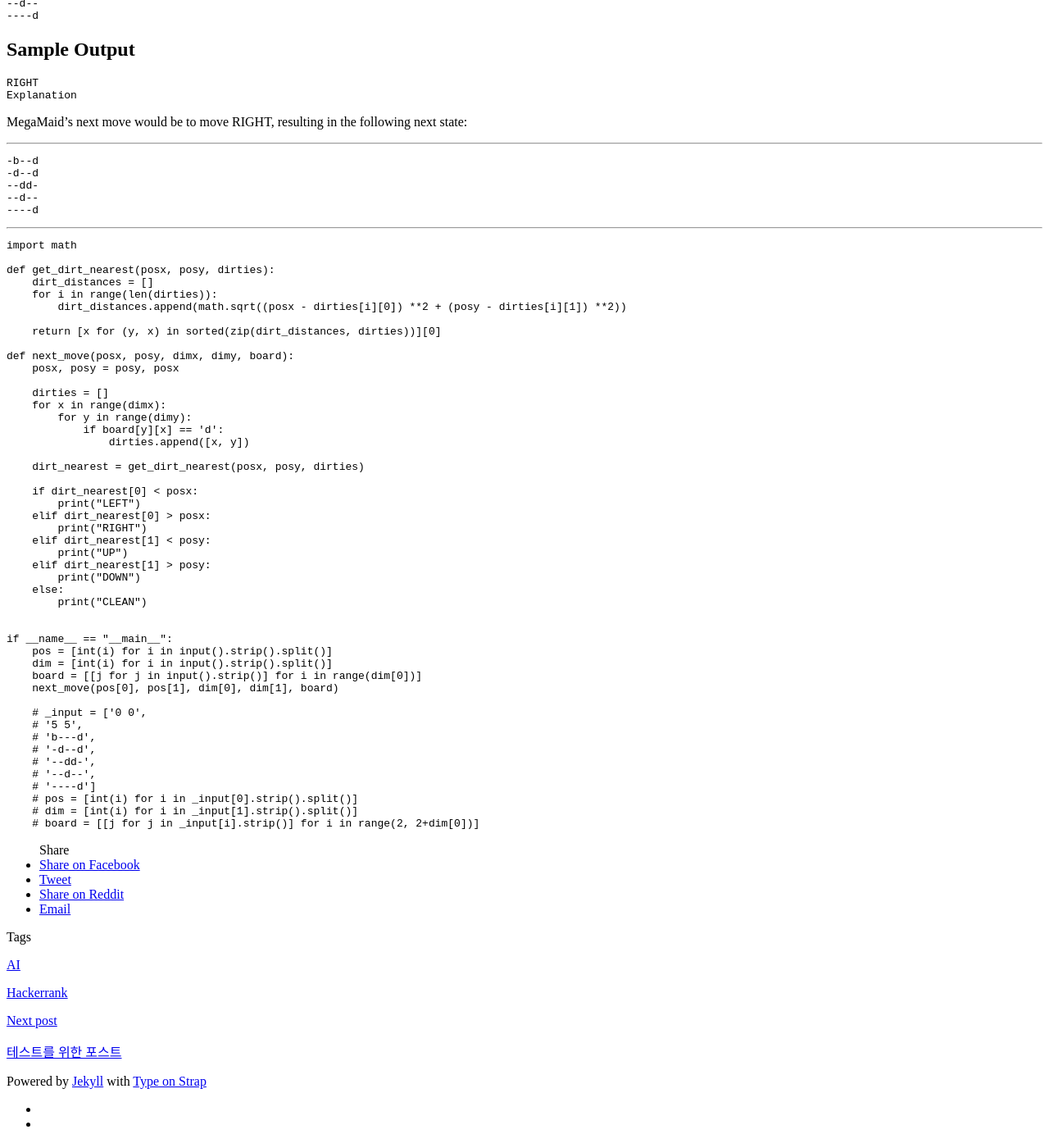
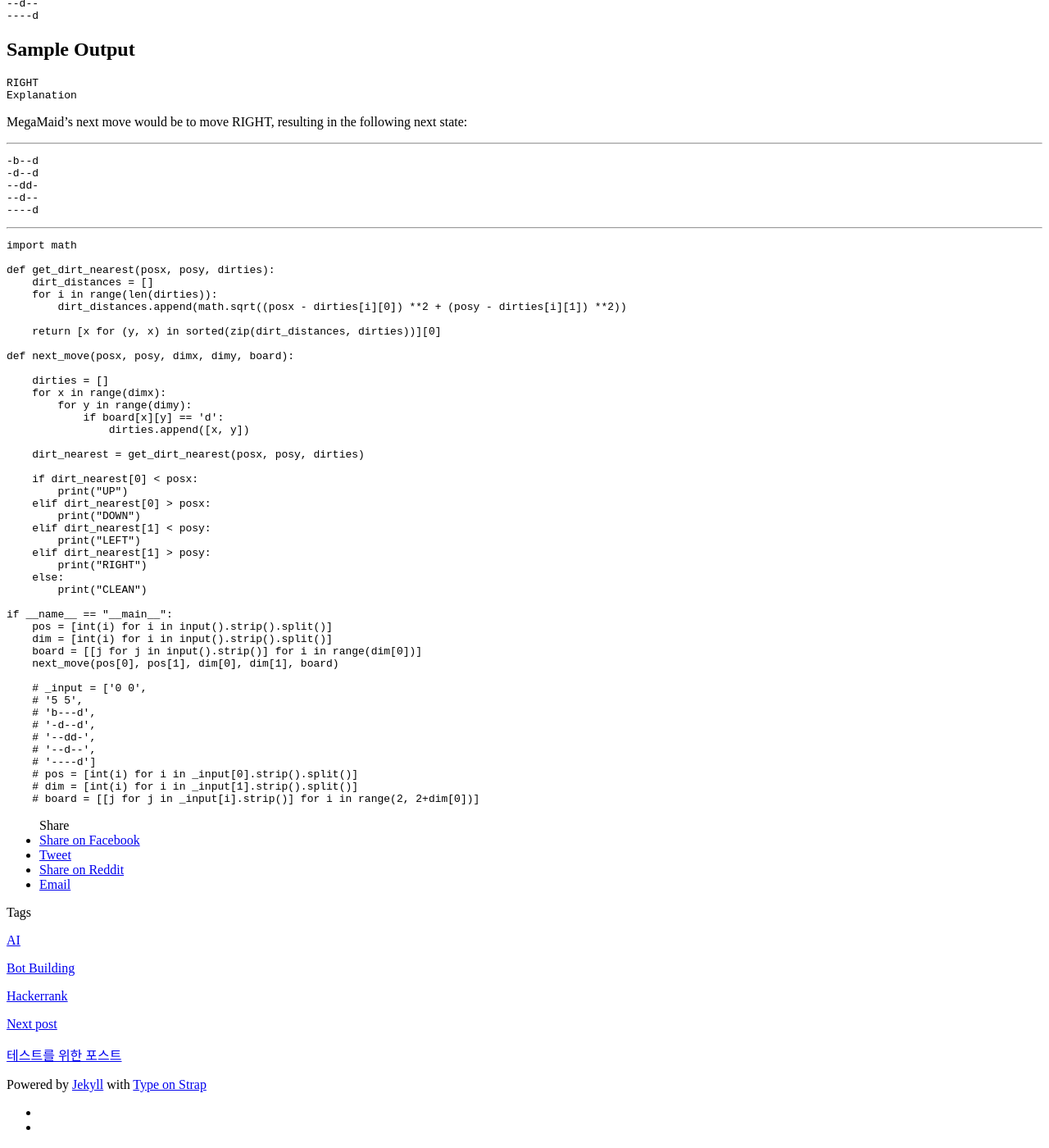
Before and after one commit to amaruak00/amaruak00.github.io, a Jekyll site: the page built from _posts/2020-07-29-botclean-large.md, in a window 1280 px wide and 1400 px high, scrolled down 1326 px. Shown: the whole window at 82% size. Built offline with Jekyll 4.4.1, drawn with Linux system fonts in a browser that asks for light colours.

Commit message:
code modified

```diff
--- a/_posts/2020-07-29-botclean-large.md
+++ b/_posts/2020-07-29-botclean-large.md
@@ -1,7 +1,7 @@
 ---
 layout: post
 title: Botclean - Large
-tags: [Hackerrank, AI]
+tags: [Hackerrank, AI, Bot Building]
 excerpt_separator: <!--more-->
 ---
 
@@ -69,27 +69,25 @@ MegaMaid's next move would be to move RIGHT, resulting in the following next sta
         return [x for (y, x) in sorted(zip(dirt_distances, dirties))][0]
 
     def next_move(posx, posy, dimx, dimy, board):
-        posx, posy = posy, posx
 
         dirties = []
         for x in range(dimx):
             for y in range(dimy):
-                if board[y][x] == 'd':
+                if board[x][y] == 'd':
                     dirties.append([x, y])
 
         dirt_nearest = get_dirt_nearest(posx, posy, dirties)
 
         if dirt_nearest[0] < posx:
+            print("UP")
+        elif dirt_nearest[0] > posx:
+            print("DOWN")
+        elif dirt_nearest[1] < posy:
             print("LEFT")
-        elif dirt_nearest[0] > posx:
+        elif dirt_nearest[1] > posy:
             print("RIGHT")
-        elif dirt_nearest[1] < posy:
-            print("UP")
-        elif dirt_nearest[1] > posy:
-            print("DOWN")
         else:
             print("CLEAN")
-
 
     if __name__ == "__main__":
         pos = [int(i) for i in input().strip().split()]
```
